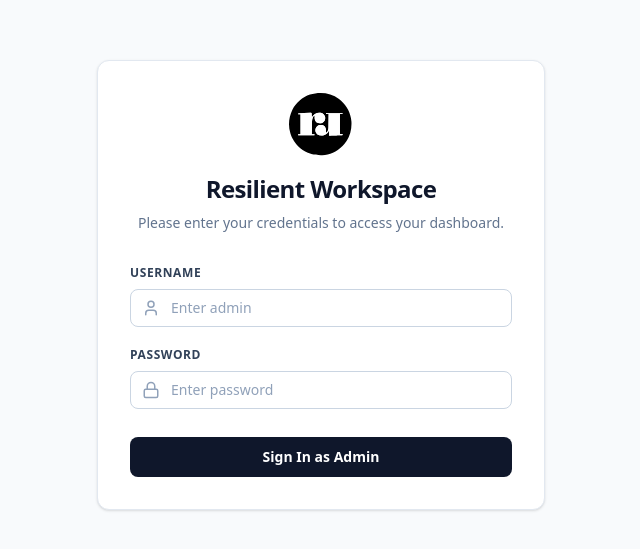
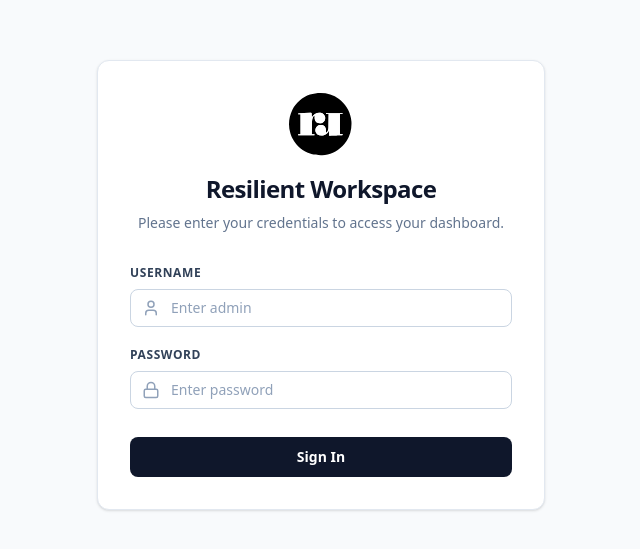
Before and after one commit to saheeel/Resilient-Task-Manager, a React (Vite) app: page / in a window 1280 px wide. Shown: the part 115-664 px from the top of the page, without its empty margins (319-959 px from the left). Built offline with nearby package versions, Linux system fonts and the light colour scheme; no server answers.

Commit message:
change in button

```diff
--- a/index.html
+++ b/index.html
@@ -2,9 +2,9 @@
 <html lang="en">
   <head>
     <meta charset="UTF-8" />
-    <link rel="icon" type="image/svg+xml" href="/favicon.svg" />
+    <link rel="icon" type="image/svg+xml" href="/resilientlogo.svg" />
     <meta name="viewport" content="width=device-width, initial-scale=1.0" />
-    <title>resilient-task-manager</title>
+    <title>Resilient Operations Dashboard</title>
   </head>
   <body>
     <div id="root"></div>
--- a/src/pages/Login.tsx
+++ b/src/pages/Login.tsx
@@ -95,7 +95,7 @@ const Login: React.FC = () => {
             disabled={loading}
             className="w-full bg-slate-900 text-white rounded-lg py-2.5 font-semibold text-sm hover:bg-slate-800 focus:outline-none focus:ring-2 focus:ring-slate-500 focus:ring-offset-2 transition-all disabled:opacity-50 mt-2"
           >
-            {loading ? 'Authenticating...' : 'Sign In as Admin'}
+            {loading ? 'Authenticating...' : 'Sign In'}
           </button>
         </form>
       </div>
```
